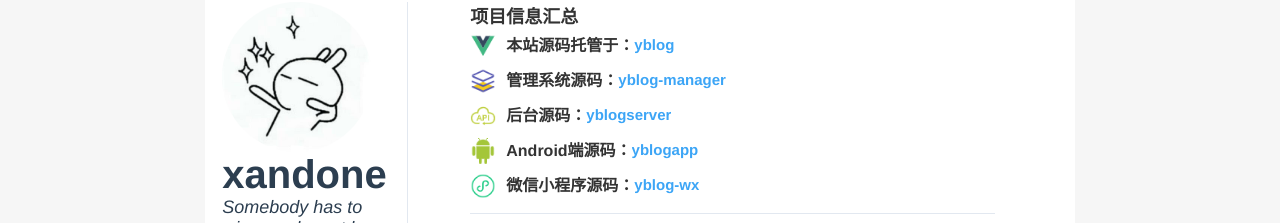
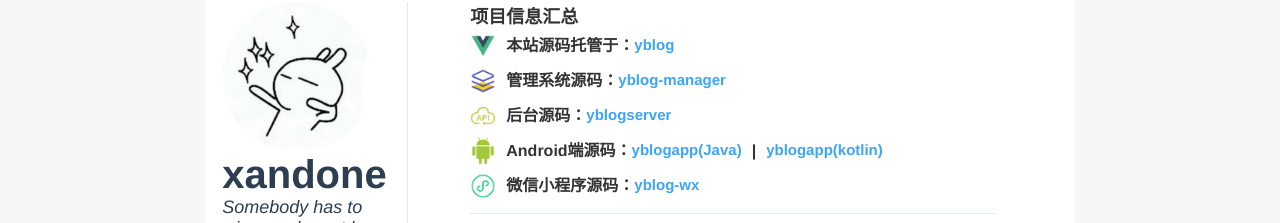
Before and after one commit to xandone/yblog, a Vue app: page /aboutMe in a window 1280 px wide. Shown: the part 68-291 px from the top of the page. Built offline with nearby package versions, Linux system fonts and the light colour scheme; no server answers.

Commit message:
修改我的界面

```diff
--- a/src/pages/aboutMe.vue
+++ b/src/pages/aboutMe.vue
@@ -33,7 +33,8 @@
                 <img src="../assets/api_ic.png"alt=""> <span >后台源码：</span><a href="https://github.com/xandone/yblogserver" target="_blank">yblogserver</a>
             </div>
             <div class="source-code-info">
-                <img src="../assets/android.png"alt=""> <span >Android端源码：</span><a href="https://github.com/xandone/yblogapp" target="_blank">yblogapp</a>
+                <img src="../assets/android.png"alt=""> <span >Android端源码：</span><a href="https://github.com/xandone/yblogapp" target="_blank">yblogapp(Java)</a><span style="margin-left:10px">|</span>
+                <a href="https://github.com/xandone/yblogapp" target="_blank" style="margin-left:10px">yblogapp(kotlin)</a>
             </div>
             <div class="source-code-info">
                 <img src="../assets/wx_project.png"alt=""> <span >微信小程序源码：</span><a href="https://github.com/xandone/yblog-wx" target="_blank">yblog-wx</a>
```
